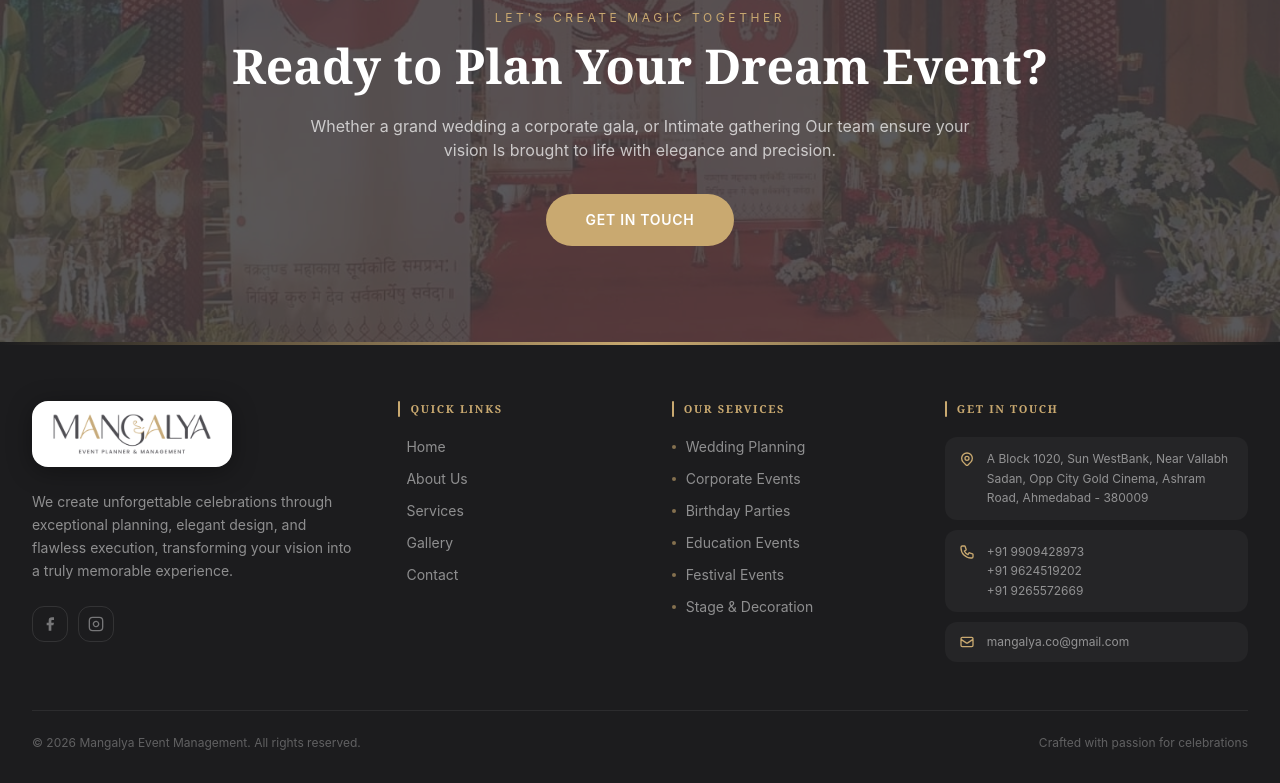
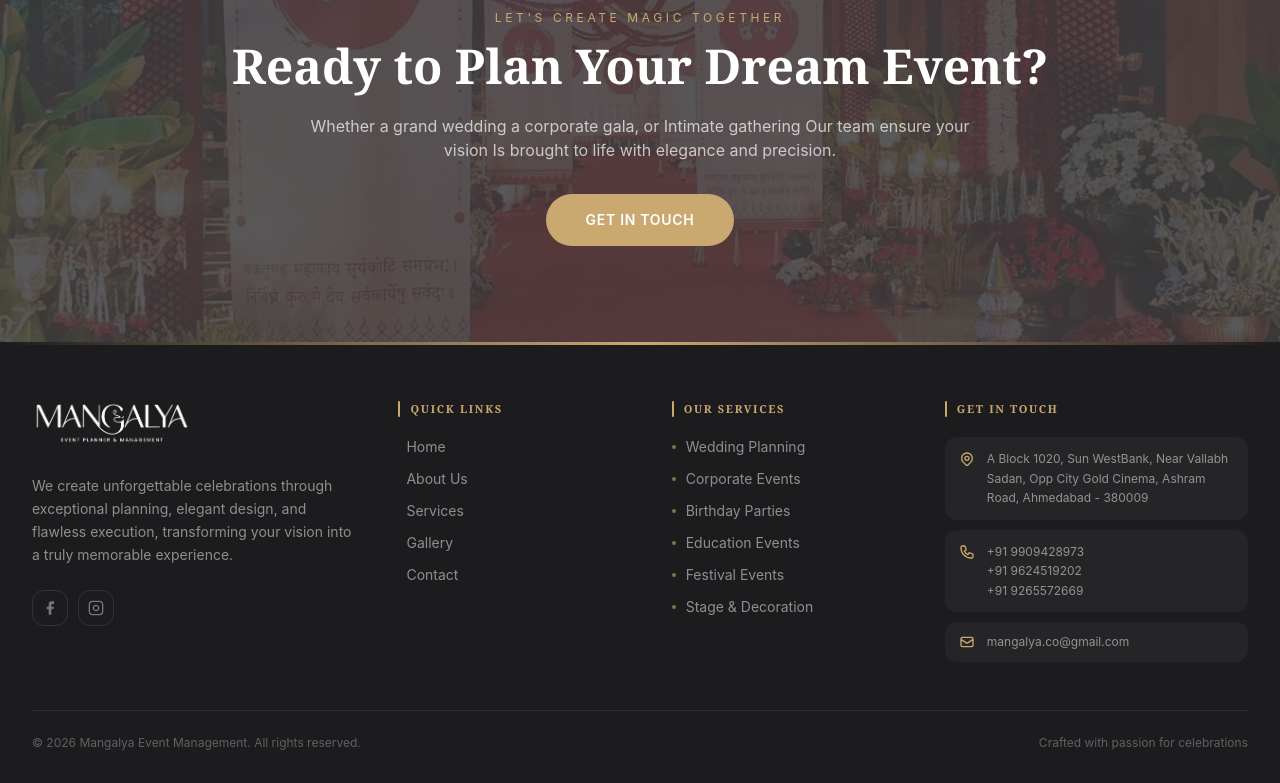
Before and after one commit to Akipatel44/mangalya-events, a Next.js app: page / in a window 1280 px wide. Shown: the part 4406-5189 px from the top of the page. Built offline with nearby package versions, Linux system fonts and the light colour scheme.

Commit message:
feat: update footer brand image to mangalya.png
Co-authored-by: Akshay Shingala <145948738+Akipatel44@users.noreply.github.com>

```diff
--- a/components/Footer.tsx
+++ b/components/Footer.tsx
@@ -31,9 +31,9 @@ export default function Footer() {
           {/* Col 1 — Brand */}
           <div className="flex flex-col gap-6">
             <Link href="/" className="inline-block">
-              <div className="inline-flex rounded-2xl bg-white px-5 py-3 shadow-[0_4px_24px_rgba(0,0,0,0.35)] transition-shadow hover:shadow-[0_6px_32px_rgba(201,169,112,0.2)]">
+              <div className="inline-flex">
                 <Image
-                  src="/images/Mangalyacolor.png"
+                  src="/images/mangalya.png"
                   alt="Mangalya Events"
                   width={800}
                   height={213}
```
